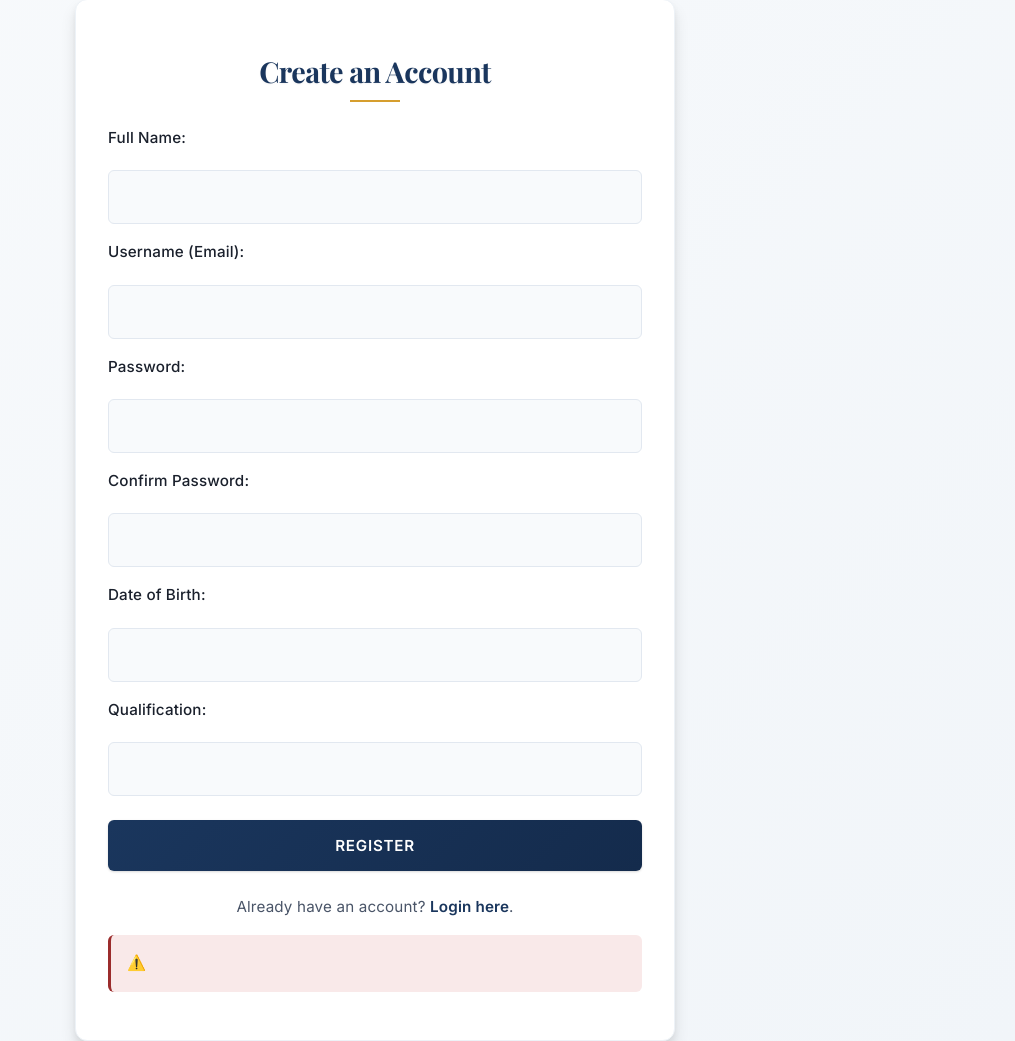
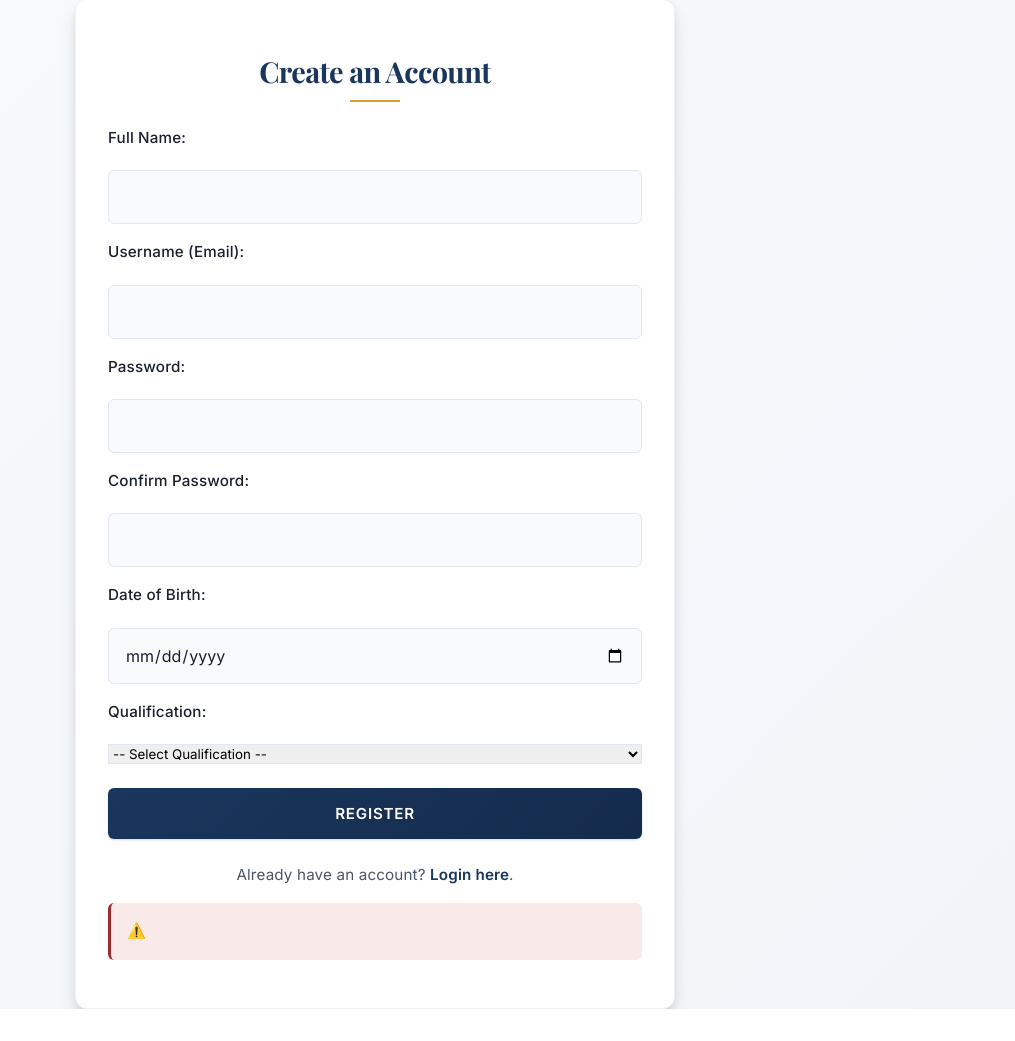
Before and after one commit to ilesha-srivastava/Quiz-Master-V1, a Flask app: page /signup in a window 1280 px wide. Shown: the part 141-1182 px from the top of the page, without its empty margins (265-1280 px from the left). After the commit the page ends 1150 px from the top, so only its background shows below. Run offline with Flask 3, Linux system fonts and the light colour scheme.

Commit message:
Update signup.html

```diff
--- a/templates/signup.html
+++ b/templates/signup.html
@@ -38,10 +38,17 @@
             <input type="password" id="confirm-password" name="confirm-password" required>
 
             <label for="dob">Date of Birth:</label>
-            <input type="text" id="dob" name="dob" required>
+            <input type="date" id="dob" name="dob" required>
 
-            <label for="dob">Qualification:</label>
-            <input type="text" id="qualification" name="qualification" required>
+            <label for="qualification">Qualification:</label>
+            <select id="qualification" name="qualification" required>
+                <option value="">-- Select Qualification --</option>
+                <option value="High School">High School</option>
+                <option value="Diploma">Diploma</option>
+                <option value="Undergraduate">Undergraduate</option>
+                <option value="Postgraduate">Postgraduate</option>
+                <option value="PhD">PhD</option>
+            </select>
 
             <button type="submit">Register</button>
         </form>
```
